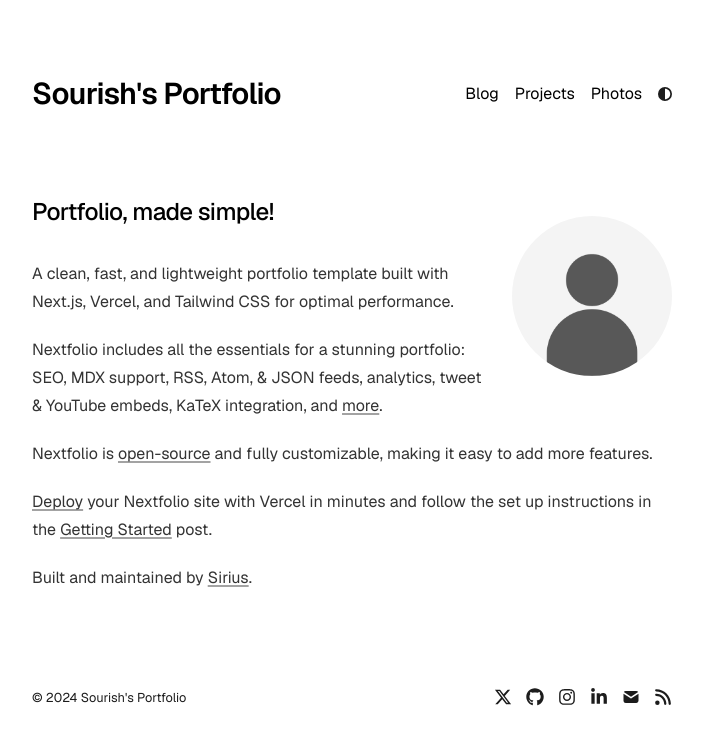
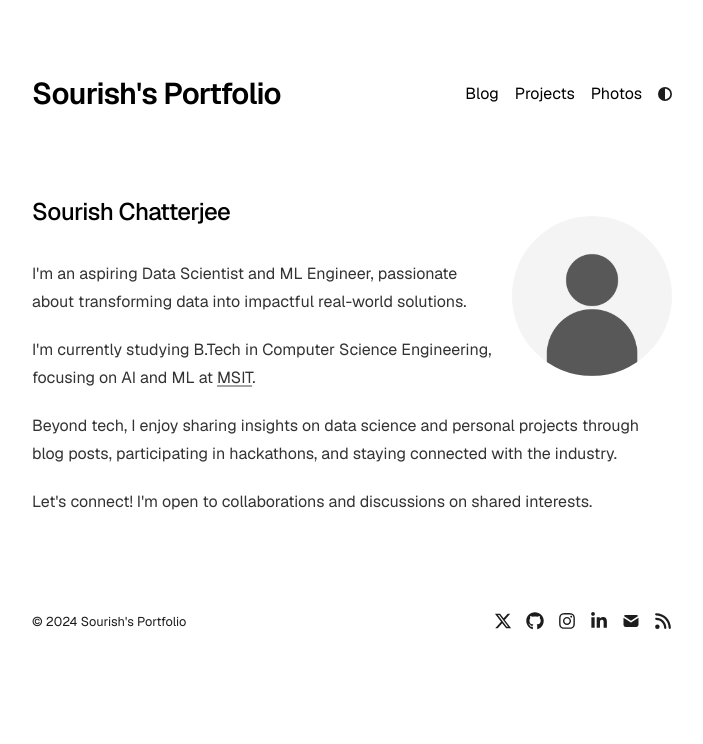
Before and after one commit to sourize/my_portfolio, a Next.js app: page / in a window 1280 px wide. Shown: the top 744 px of the page, without its empty margins (288-991 px from the left). Built offline with nearby package versions, Linux system fonts and the light colour scheme.

Commit message:
File Updated

```diff
--- a/app/page.tsx
+++ b/app/page.tsx
@@ -17,50 +17,28 @@
       </a>
 
       <h1 className="mb-8 text-2xl font-medium tracking-tight">
-        Portfolio, made simple!
+        Sourish Chatterjee
       </h1>
 
       <div className="prose prose-neutral dark:prose-invert">
         <p>
-          A clean, fast, and lightweight portfolio template built with Next.js,
-          Vercel, and Tailwind CSS for optimal performance.
+          I'm an aspiring Data Scientist and ML Engineer, passionate about transforming data into impactful real-world solutions.
         </p>
         <p>
-          Nextfolio includes all the essentials for a stunning portfolio: SEO,
-          MDX support, RSS, Atom, & JSON feeds, analytics, tweet & YouTube
-          embeds, KaTeX integration, and{" "}
+          I'm currently studying B.Tech in Computer Science Engineering, focusing on AI and ML at {" "}
           <a
             target="_blank"
-            href="https://github.com/1msirius/Nextfolio?tab=readme-ov-file#features"
+            href="https://msit.edu.in"
           >
-            more
+            MSIT
           </a>
           .
         </p>
         <p>
-          Nextfolio is{" "}
-          <a href={socialLinks.github} target="_blank">
-            open-source
-          </a>{" "}
-          and fully customizable, making it easy to add more features.
+        Beyond tech, I enjoy sharing insights on data science and personal projects through blog posts, participating in hackathons, and staying connected with the industry.
         </p>
         <p>
-          <a
-            href="https://vercel.com/new/clone?repository-url=https%3A%2F%2Fgithub.com%2F1msirius%2FNextfolio"
-            target="_blank"
-          >
-            Deploy
-          </a>{" "}
-          your Nextfolio site with Vercel in minutes and follow the set up
-          instructions in the{" "}
-          <a href="/blog/getting-started">Getting Started</a> post.
-        </p>
-        <p>
-          Built and maintained by{" "}
-          <a href="https://imsirius.xyz/" target="_blank">
-            Sirius
-          </a>
-          .
+        Let's connect! I'm open to collaborations and discussions on shared interests.
         </p>
       </div>
     </section>
```
